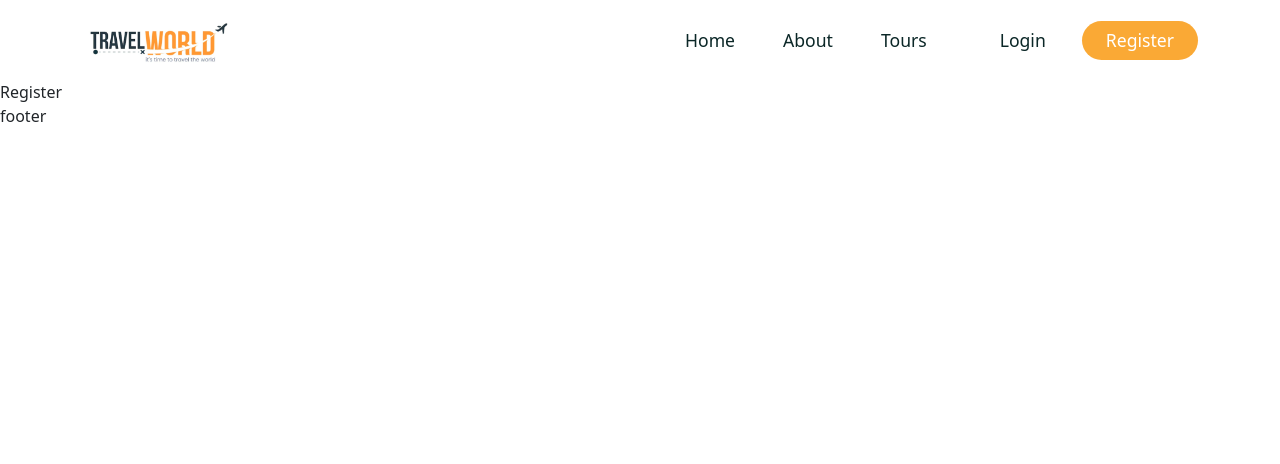
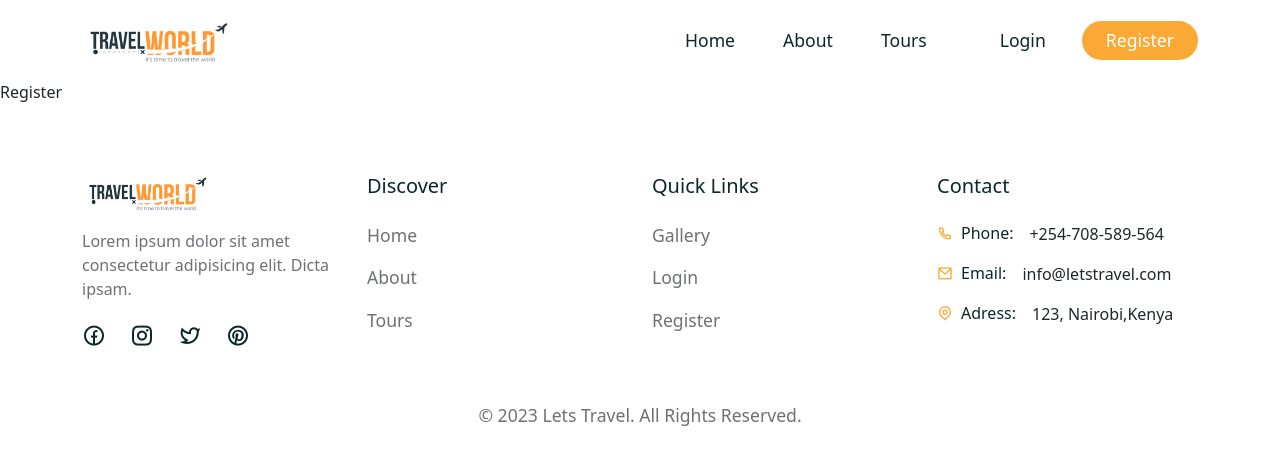
Before and after one commit to Joseph-muigai/LetsTravel, a React (Create React App) app in the folder frontend/: page /register in a window 1280 px wide. Shown: the top 464 px of the page. Built offline with nearby package versions, Linux system fonts and the light colour scheme; a web font is replaced by a local one.

Commit message:
create footer

```diff
--- /dev/null
+++ b/frontend/src/components/Footer/footer.css
@@ -0,0 +1,33 @@
+.footer {
+  padding-top: 70px;
+  padding-bottom: 30px;
+}
+.footer .logo img {
+  width: 50%;
+  margin-bottom: 1rem;
+}
+.footer .logo p {
+  color: var(--text-color);
+}
+.social__links span a {
+  text-decoration: none;
+  color: var(--heading-color);
+  font-size: 1.5rem;
+}
+.footer__links-title {
+  color: var(--heading-color);
+  margin-bottom: 1rem;
+}
+.footer__quick-links li a {
+  text-decoration: none;
+  color: var(--text-color);
+  font-size: 1.1rem;
+}
+.footer__quick-links h6 span i {
+  color: var(--secondary-color);
+  font-size: 1.1 rem;
+}
+.copyright {
+  color: var(--text-color);
+  font-size: 1.1rem;
+}
--- a/frontend/src/components/Footer/footer.jsx
+++ b/frontend/src/components/Footer/footer.jsx
@@ -1,7 +1,141 @@
 import React from "react";
+import "./footer.css";
+import { Container, Row, Col, ListGroup, ListGroupItem } from "reactstrap";
+import { Link } from "react-router-dom";
+import logo from "../../assets/images/logo.png";
+const nav_links = [
+  {
+    path: "/home",
+    display: "Home",
+  },
 
-const footer = () => {
-  return <div>footer</div>;
+  {
+    path: "/about",
+    display: "About",
+  },
+  {
+    path: "/tours",
+    display: "Tours",
+  },
+];
+const quick_links = [
+  {
+    path: "/gallery",
+    display: "Gallery",
+  },
+
+  {
+    path: "/login",
+    display: "Login",
+  },
+  {
+    path: "/register",
+    display: "Register",
+  },
+];
+
+const Footer = () => {
+  const year = new Date().getFullYear();
+  return (
+    <footer className="footer">
+      <Container>
+        <Row>
+          <Col lg="3">
+            <div className="logo">
+              <img src={logo} alt="travel the world" />
+              <p>
+                Lorem ipsum dolor sit amet consectetur adipisicing elit. Dicta
+                ipsam.
+              </p>
+
+              <div className="social__links d-flex align-items-center gap-4">
+                <span>
+                  <Link to="#">
+                    <i class="ri-facebook-circle-line"></i>
+                  </Link>
+                </span>
+                <span>
+                  <Link to="#">
+                    <i class="ri-instagram-line"></i>
+                  </Link>
+                </span>
+                <span>
+                  <Link to="#">
+                    <i class="ri-twitter-line"></i>
+                  </Link>
+                </span>
+                <span>
+                  <Link to="#">
+                    <i class="ri-pinterest-line"></i>
+                  </Link>
+                </span>
+              </div>
+            </div>
+          </Col>
+          <Col lg="3">
+            <h5 className="footer__links-title">Discover</h5>
+            <ListGroup className="footer__quick-links">
+              {nav_links.map((item, index) => (
+                <ListGroupItem key={index} className="ps-0 border-0">
+                  <Link to={item.path}>{item.display}</Link>
+                </ListGroupItem>
+              ))}
+            </ListGroup>
+          </Col>
+          <Col lg="3">
+            <h5 className="footer__links-title">Quick Links</h5>
+            <ListGroup className="footer__quick-links">
+              {quick_links.map((item, index) => (
+                <ListGroupItem
+                  key={index}
+                  className="ps-0 border-0 d-flex align-items-center gap-3"
+                >
+                  <Link to={item.path}>{item.display}</Link>
+                </ListGroupItem>
+              ))}
+            </ListGroup>
+          </Col>
+          <Col lg="3">
+            <h5 className="footer__links-title">Contact</h5>
+            <ListGroup className="footer__quick-links">
+              <ListGroupItem className="ps-0 border-0 d-flex align-items-center gap-3">
+                <h6 className="mb-0 d-flex align-items-center gap-2">
+                  <span>
+                    <i class="ri-phone-line"></i>
+                  </span>
+                  Phone:
+                </h6>
+                <p className="mb-0">+254-708-589-564</p>
+              </ListGroupItem>
+              <ListGroupItem className="ps-0 border-0 d-flex align-items-center gap-3">
+                <h6 className="mb-0 d-flex align-items-center gap-2">
+                  <span>
+                    <i class="ri-mail-line"></i>
+                  </span>
+                  Email:
+                </h6>
+                <p className="mb-0">info@letstravel.com</p>
+              </ListGroupItem>
+              <ListGroupItem className="ps-0 border-0 d-flex align-items-center gap-3">
+                <h6 className="mb-0 d-flex align-items-center gap-2">
+                  <span>
+                    <i class="ri-map-pin-line"></i>
+                  </span>
+                  Adress:
+                </h6>
+                <p className="mb-0">123, Nairobi,Kenya</p>
+              </ListGroupItem>
+            </ListGroup>
+          </Col>
+          <Col lg="12" className="text-center pt-5">
+            <p className="copyright">
+              &copy; {year} Lets Travel. All Rights Reserved.
+            </p>
+          </Col>
+        </Row>
+      </Container>
+    </footer>
+  );
 };
 
-export default footer;
+export default Footer;
--- a/frontend/src/components/Layout/Layout.jsx
+++ b/frontend/src/components/Layout/Layout.jsx
@@ -1,7 +1,7 @@
 import React from "react";
 import Header from "../Header/Header";
 import Routers from "../../router/Routers";
-import Footer from "../Footer/Footer";
+import Footer from "../Footer/footer.jsx";
 
 const Layout = () => {
   return (
--- a/frontend/src/pages/Home.jsx
+++ b/frontend/src/pages/Home.jsx
@@ -14,6 +14,7 @@
 import MansonryImagesGallery from "../components/image-gallery/MansonryImagesGallery";
 import Testimonial from "../components/Testimonial/Testimonial";
 import NewsLetter from "../shared/NewsLetter";
+
 const Home = () => {
   return (
     <>
```
